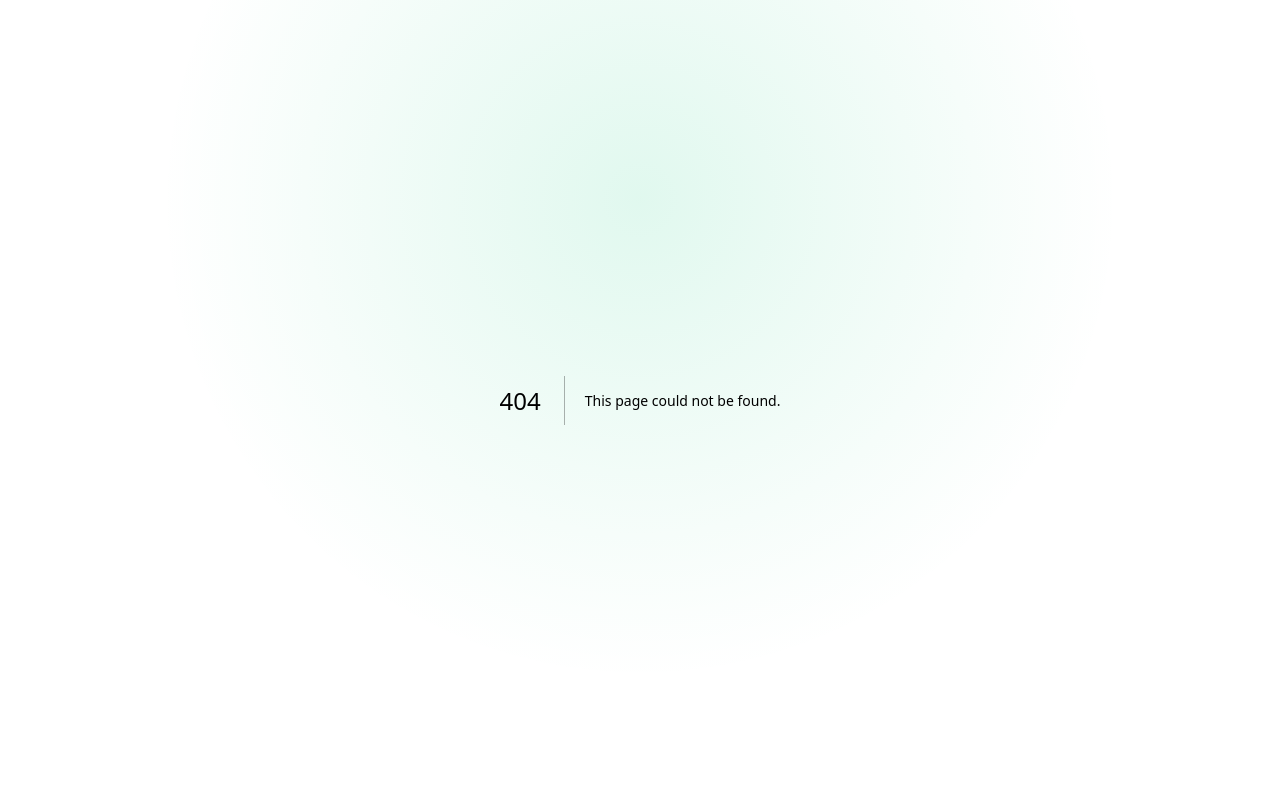
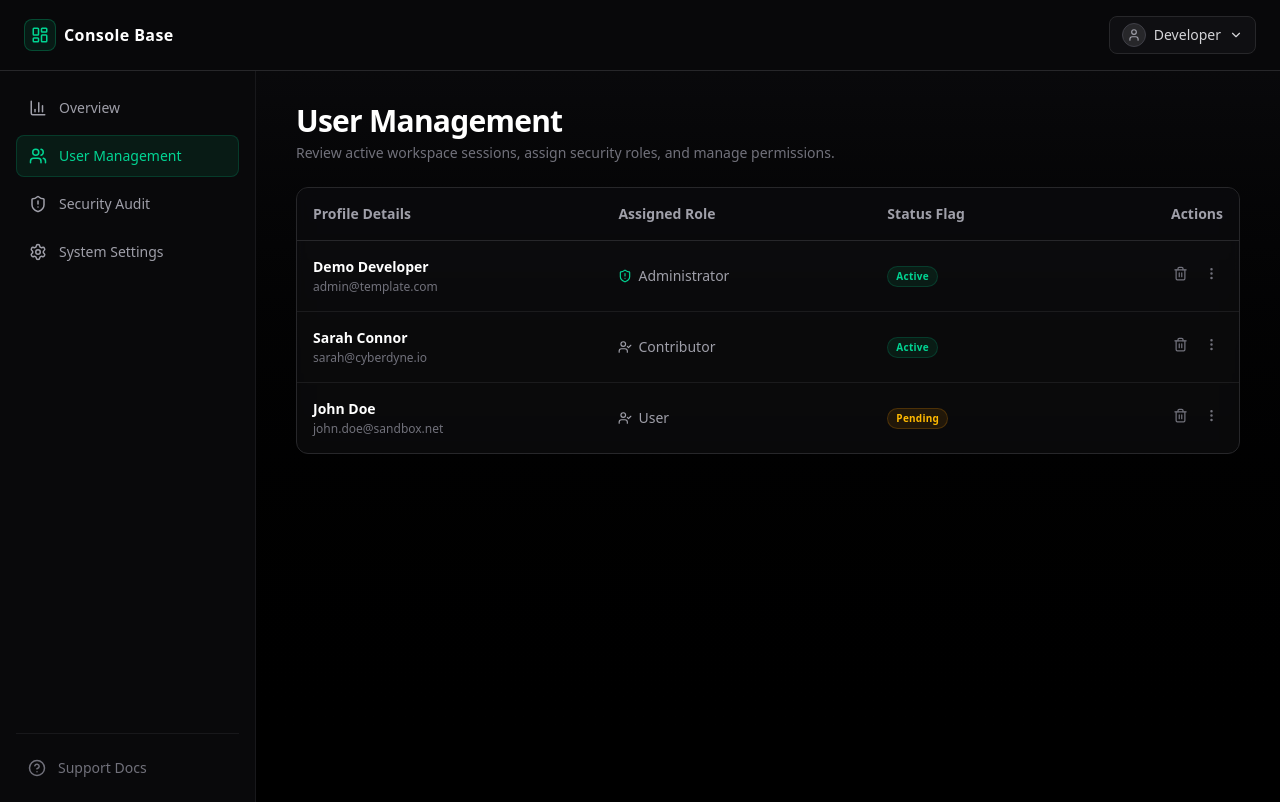
Before and after one commit to satoryuk/open-source-template, a Next.js app: page /dashboard/users in a window 1280 px wide. Before the commit this address had no page. Built offline with nearby package versions, Linux system fonts and the light colour scheme; no server answers.

Commit message:
feat: add User Management table view and System Settings view to dashboard

```diff
--- /dev/null
+++ b/src/app/(dashboard)/dashboard/settings/page.tsx
@@ -0,0 +1,81 @@
+"use client";
+
+import React, { useState } from "react";
+import { FadeUp, GlowingCard } from "@/components/ui/animations/MotionWrappers";
+import { Save, ToggleLeft, ToggleRight, Database, Sliders } from "lucide-react";
+
+export default function SettingsPage() {
+  const [toggleRules, setToggleRules] = useState({ pipelineGlow: true, registrationApi: true, auditLogs: false });
+
+  return (
+    <div className="w-full max-w-5xl px-4 sm:px-6 md:px-10 py-6 md:py-8 space-y-6 animate-in fade-in duration-300">
+      <FadeUp>
+        <div>
+          <h1 className="text-2xl md:text-3xl font-extrabold tracking-tight text-white">System Settings</h1>
+          <p className="text-zinc-500 text-xs md:text-sm mt-1">Configure workspace template rules, mock telemetry toggles, and UI variables.</p>
+        </div>
+      </FadeUp>
+
+      <div className="space-y-4">
+        {/* Settings Block Item 1 */}
+        <FadeUp delay={0.1}>
+          <GlowingCard className="space-y-4">
+            <div className="flex items-center gap-3 border-b border-zinc-800/80 pb-3">
+              <Sliders className="text-emerald-400" size={18} />
+              <h3 className="text-sm font-semibold text-white">Design & UX Layout Tweaks</h3>
+            </div>
+            <div className="flex items-center justify-between text-xs md:text-sm">
+              <div>
+                <p className="text-zinc-200 font-medium">Ambient Neon Glows</p>
+                <p className="text-zinc-500 text-xs mt-0.5">Toggle global radial background blur styles across views.</p>
+              </div>
+              <button
+                type="button"
+                onClick={() => setToggleRules({ ...toggleRules, pipelineGlow: !toggleRules.pipelineGlow })}
+                className="text-zinc-400 hover:text-white transition-colors cursor-pointer"
+                aria-label="Toggle ambient neon glows"
+              >
+                {toggleRules.pipelineGlow ? <ToggleRight size={32} className="text-emerald-400" /> : <ToggleLeft size={32} />}
+              </button>
+            </div>
+          </GlowingCard>
+        </FadeUp>
+
+        {/* Settings Block Item 2 */}
+        <FadeUp delay={0.2}>
+          <GlowingCard className="space-y-4">
+            <div className="flex items-center gap-3 border-b border-zinc-800/80 pb-3">
+              <Database className="text-teal-400" size={18} />
+              <h3 className="text-sm font-semibold text-white">API Core Constraints</h3>
+            </div>
+            <div className="flex items-center justify-between text-xs md:text-sm">
+              <div>
+                <p className="text-zinc-200 font-medium">Public User Sign-ups</p>
+                <p className="text-zinc-500 text-xs mt-0.5">Allow public registration submissions directly to the database endpoint.</p>
+              </div>
+              <button
+                type="button"
+                onClick={() => setToggleRules({ ...toggleRules, registrationApi: !toggleRules.registrationApi })}
+                className="text-zinc-400 hover:text-white transition-colors cursor-pointer"
+                aria-label="Toggle public user sign-ups"
+              >
+                {toggleRules.registrationApi ? <ToggleRight size={32} className="text-emerald-400" /> : <ToggleLeft size={32} />}
+              </button>
+            </div>
+          </GlowingCard>
+        </FadeUp>
+      </div>
+
+      {/* Floating Save Toolbar Option */}
+      <FadeUp delay={0.3} className="flex justify-end pt-2">
+        <button
+          type="button"
+          className="flex items-center gap-2 px-4 py-2 bg-emerald-500 hover:bg-emerald-600 text-black font-semibold text-sm rounded-lg transition-colors shadow-lg shadow-emerald-500/10 cursor-pointer"
+        >
+          <Save size={16} />
+          Save Configurations
+        </button>
+      </FadeUp>
+    </div>
+  );
+}
--- /dev/null
+++ b/src/app/(dashboard)/dashboard/users/page.tsx
@@ -0,0 +1,86 @@
+"use client";
+
+import React from "react";
+import { FadeUp } from "@/components/ui/animations/MotionWrappers";
+import { UserCheck, ShieldAlert, MoreVertical, Trash2 } from "lucide-react";
+
+export default function UserManagementPage() {
+  // Mock administrative database records representation
+  const dummyUsers = [
+    { name: "Demo Developer", email: "admin@template.com", role: "Administrator", status: "Active" },
+    { name: "Sarah Connor", email: "sarah@cyberdyne.io", role: "Contributor", status: "Active" },
+    { name: "John Doe", email: "john.doe@sandbox.net", role: "User", status: "Pending" },
+  ];
+
+  return (
+    <div className="w-full px-4 sm:px-6 md:px-10 py-6 md:py-8 space-y-6 animate-in fade-in duration-300">
+      <FadeUp>
+        <div>
+          <h1 className="text-2xl md:text-3xl font-extrabold tracking-tight text-white">User Management</h1>
+          <p className="text-zinc-500 text-xs md:text-sm mt-1">Review active workspace sessions, assign security roles, and manage permissions.</p>
+        </div>
+      </FadeUp>
+
+      <FadeUp delay={0.1}>
+        <div className="w-full bg-zinc-900/40 border border-zinc-800 rounded-xl overflow-hidden backdrop-blur-sm">
+          {/* Responsive Custom Data Table Wrapper */}
+          <div className="overflow-x-auto w-full">
+            <table className="w-full text-left border-collapse text-xs md:text-sm">
+              <thead>
+                <tr className="border-b border-zinc-800 bg-zinc-950/40 text-zinc-400 font-medium">
+                  <th className="p-4">Profile Details</th>
+                  <th className="p-4 hidden sm:table-cell">Assigned Role</th>
+                  <th className="p-4">Status Flag</th>
+                  <th className="p-4 text-right">Actions</th>
+                </tr>
+              </thead>
+              <tbody className="divide-y divide-zinc-800/60 text-zinc-300">
+                {dummyUsers.map((user, idx) => (
+                  <tr key={idx} className="hover:bg-zinc-900/30 transition-colors">
+                    <td className="p-4">
+                      <div className="font-semibold text-white">{user.name}</div>
+                      <div className="text-zinc-500 text-xs mt-0.5">{user.email}</div>
+                    </td>
+                    <td className="p-4 hidden sm:table-cell">
+                      <span className="flex items-center gap-1.5 text-zinc-400">
+                        {user.role === "Administrator" ? <ShieldAlert size={14} className="text-emerald-400" /> : <UserCheck size={14} />}
+                        {user.role}
+                      </span>
+                    </td>
+                    <td className="p-4">
+                      <span className={`inline-flex px-2 py-0.5 rounded-full text-[10px] font-semibold tracking-wide border ${
+                        user.status === "Active"
+                          ? "bg-emerald-500/10 text-emerald-400 border-emerald-500/20"
+                          : "bg-amber-500/10 text-amber-400 border-amber-500/20"
+                      }`}>
+                        {user.status}
+                      </span>
+                    </td>
+                    <td className="p-4 text-right">
+                      <div className="inline-flex items-center gap-2">
+                        <button
+                          type="button"
+                          className="p-1 text-zinc-500 hover:text-red-400 rounded transition-colors cursor-pointer"
+                          aria-label="Delete user"
+                        >
+                          <Trash2 size={15} />
+                        </button>
+                        <button
+                          type="button"
+                          className="p-1 text-zinc-500 hover:text-white rounded transition-colors cursor-pointer"
+                          aria-label="More options"
+                        >
+                          <MoreVertical size={15} />
+                        </button>
+                      </div>
+                    </td>
+                  </tr>
+                ))}
+              </tbody>
+            </table>
+          </div>
+        </div>
+      </FadeUp>
+    </div>
+  );
+}
```
